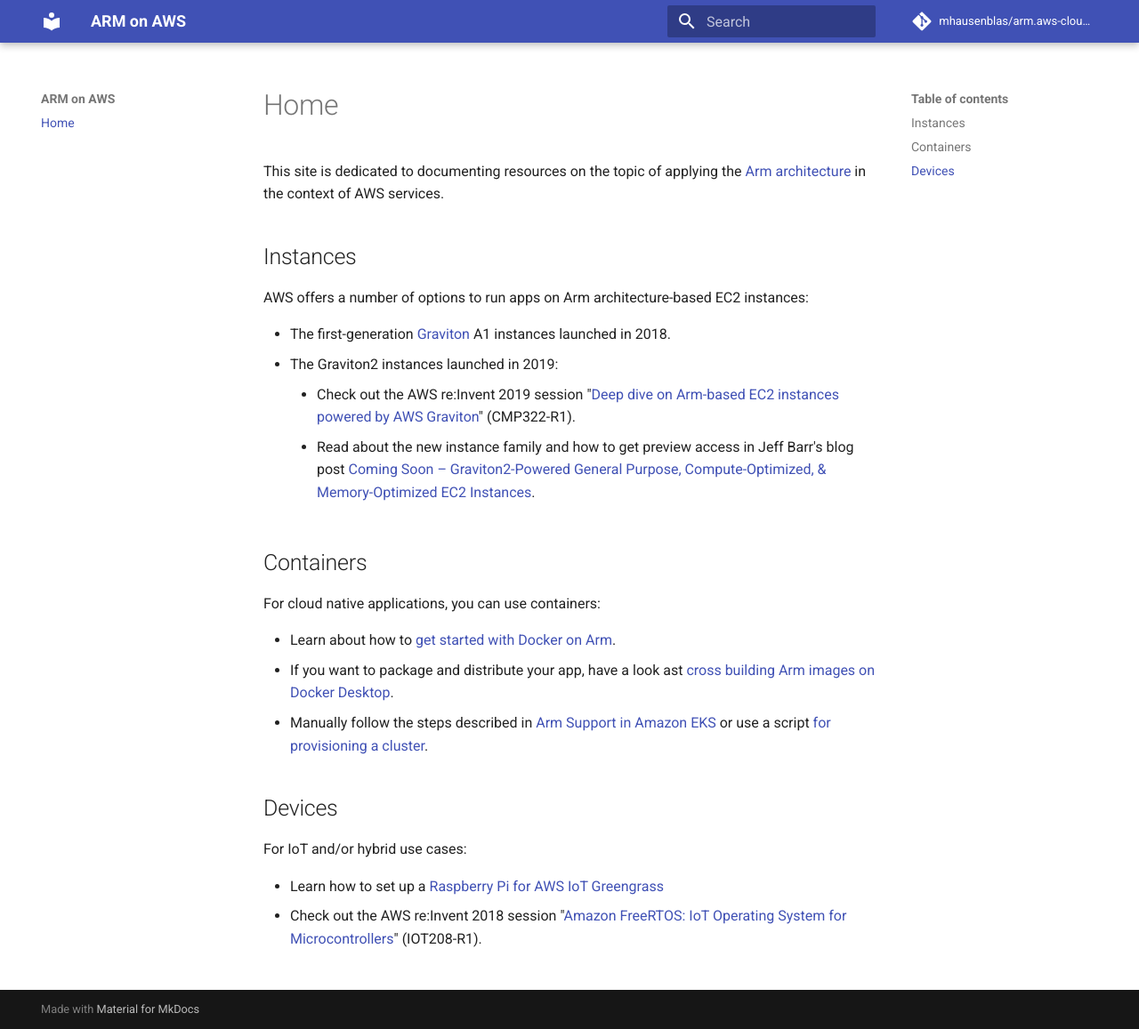
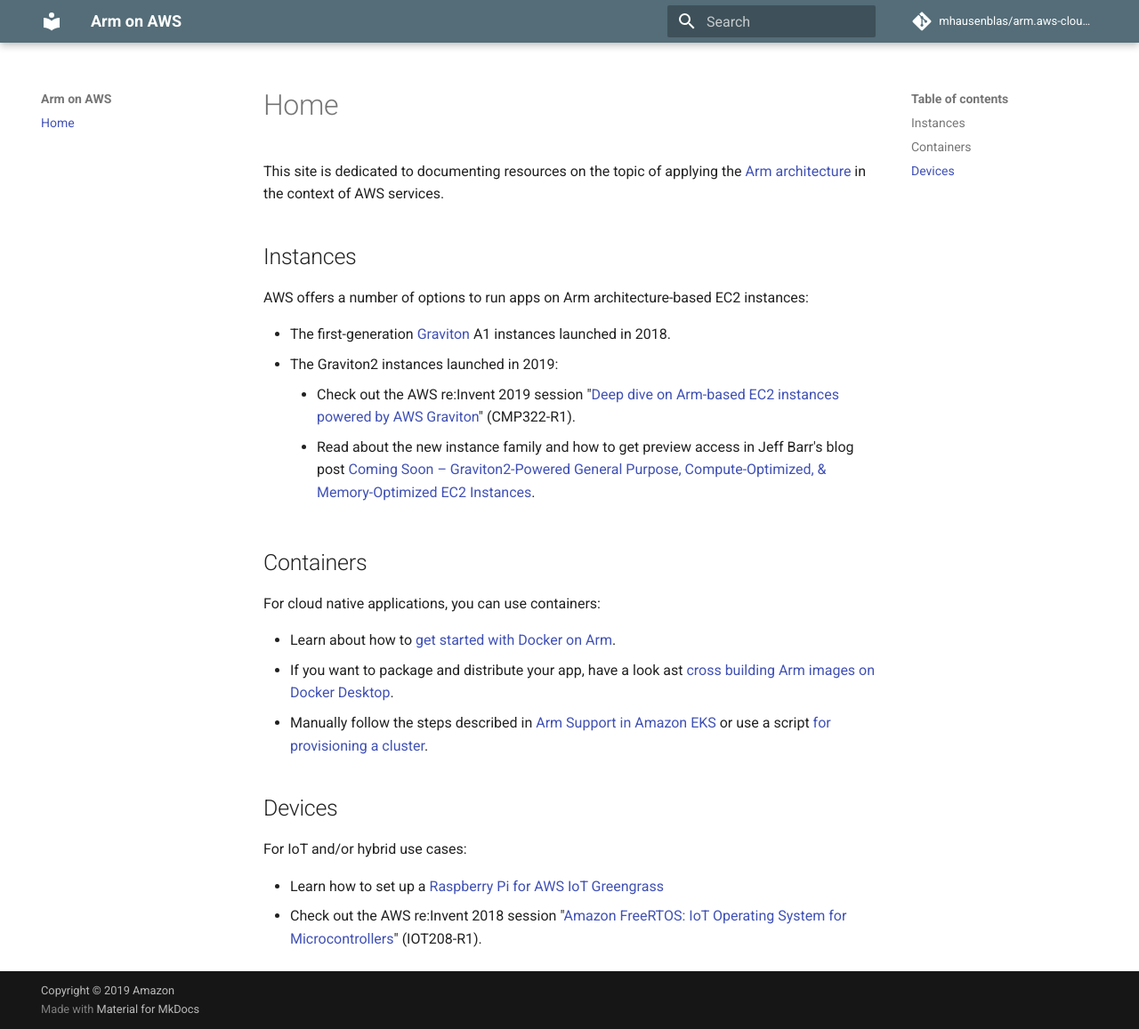
Before and after one commit to mhausenblas/arm.aws-cloud.dev, an MkDocs documentation site: the page built from docs/index.md, in a window 1280 px wide and 1157 px high. Shown: the whole window at 89% size. Built offline with MkDocs 1.6.1 and Material for MkDocs 9.7.7, drawn with Linux system fonts in a browser that asks for light colours; comment, search, counter and statistics services are not loaded.

```diff
--- a/mkdocs.yml
+++ b/mkdocs.yml
@@ -1,10 +1,25 @@
-site_name: ARM on AWS
-site_description: 'Using ARM on AWS'
+site_name: Arm on AWS
+site_description: 'Using Arm on AWS'
 site_author: 'Michael Hausenblas'
+copyright: 'Copyright &copy; 2019 Amazon'
 docs_dir: docs/
 repo_name: 'mhausenblas/arm.aws-cloud.dev'
 repo_url: 'https://github.com/mhausenblas/arm.aws-cloud.dev'
 nav:
     - Home: index.md
 theme:
-  name: 'material'
+    name: 'material'
+    palette:
+      primary: 'blue grey'
+      accent: 'orange'
+    highlightjs: true
+    hljs_languages:
+        - yaml
+        - json
+        - bash
+markdown_extensions:
+    - toc:
+        permalink: true
+    - admonition
+    - codehilite:
+        linenums: true
```
